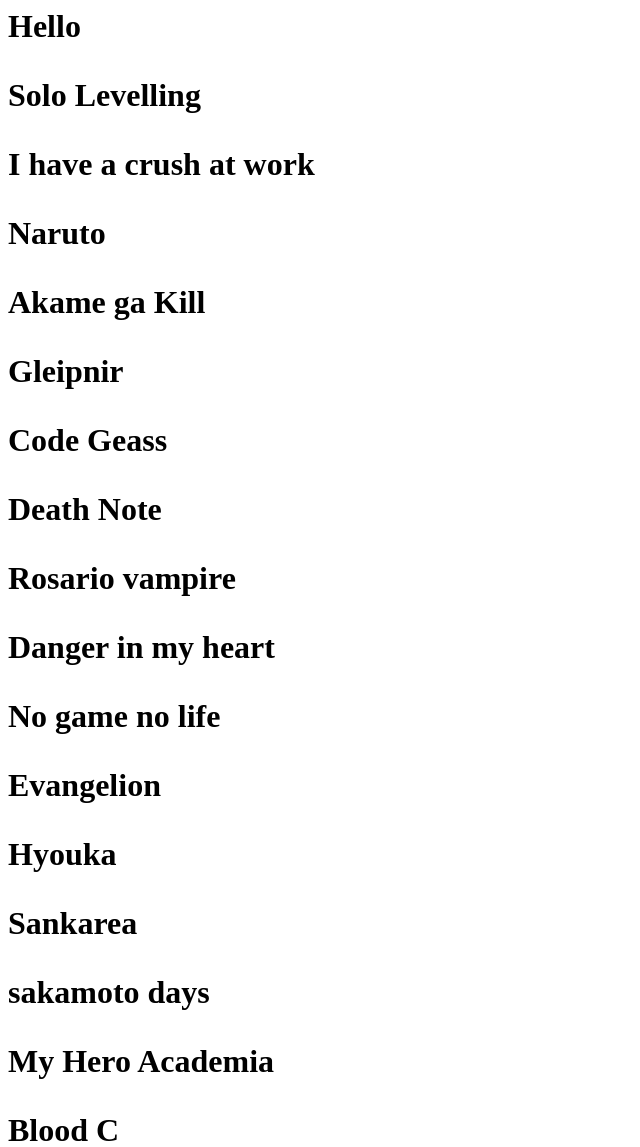
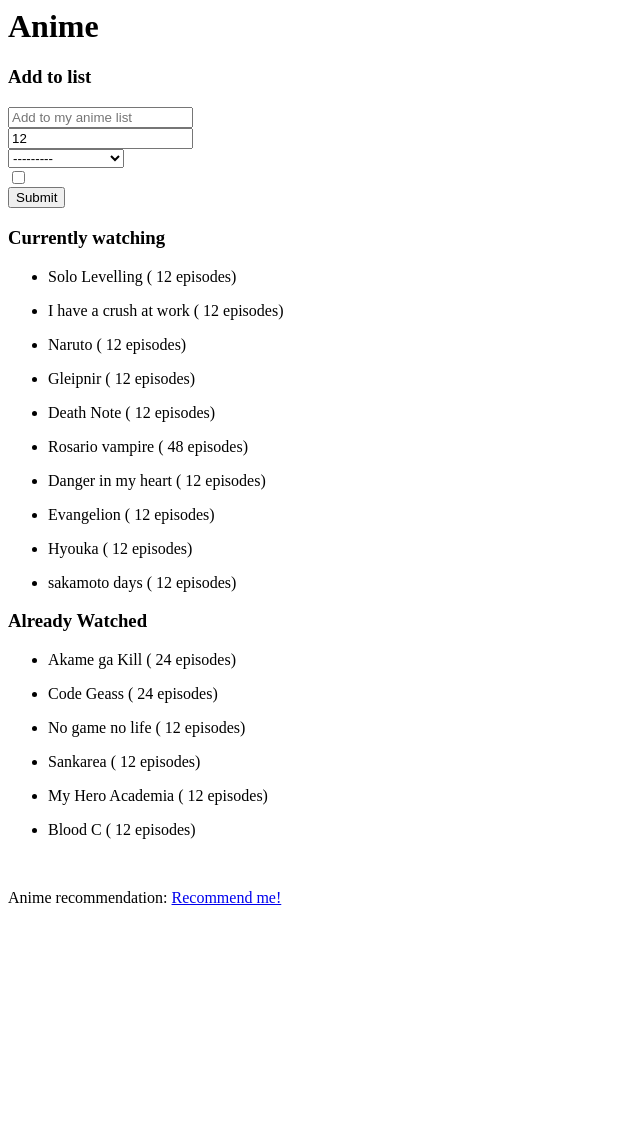
Before and after one commit to DMTolibas/anime-recommendation, a Django app: page / in a window 1280 px wide. Shown: the top 1147 px of the page, without its empty margins (0-640 px from the left). After the commit the page ends 905 px from the top, so only its background shows below. Run offline with Django 5.2, Linux system fonts and the light colour scheme; data comes from the database, SQL or seed files in the repository; both versions use the stored data as it was after the commit.

Commit message:
add CREATE function

```diff
--- /dev/null
+++ b/anime_recom/anime_list/forms.py
@@ -0,0 +1,13 @@
+from django import forms
+from django.forms import ModelForm
+
+
+from .models import Anime
+
+class AnimeForm(forms.ModelForm):
+
+    title = forms.CharField(widget=forms.TextInput(attrs={'placeholder': 'Add to my anime list'}))
+
+    class Meta:
+        model = Anime
+        fields = "__all__"
--- a/anime_recom/anime_list/models.py
+++ b/anime_recom/anime_list/models.py
@@ -40,13 +40,13 @@
     ("KIDS", "Kids"),
     )
 
-   title = models.CharField(max_length=200)
+   title = models.CharField(max_length=1000)
 
-   genre = MultiSelectField(max_length=50,
+   genre = MultiSelectField(max_length=200,
                   choices=ANIME_GENRE)
 
    num_ep = models.IntegerField(default=12)
-   completed = models.BooleanField(default="FALSE")
+   completed = models.BooleanField()
 
 
    def __str__(self):
--- a/anime_recom/anime_list/templates/home.html
+++ b/anime_recom/anime_list/templates/home.html
@@ -1,9 +1,47 @@
-<h1>Hello<h1>
+<h1>Anime</h1>
+
+<h3>Add to list</h3>
+
+<form method='POST' action='/'>
+
+    {% csrf_token %}
+
+    {{AnimeForm.title}}<br>
+    {{AnimeForm.num_ep}}<br>
+    {{AnimeForm.genre}}<br>
+    {{AnimeForm.completed}} <br>
 
 
-{% for anime in animes %}
+    <input class="btn" type="submit" name="add anime">
 
-    <p>  {{anime}} <p>
+</form>
 
 
+
+<h3>Currently watching</h3>
+
+{% for anime in animes %}
+    {% if anime.completed == False %}
+        <ul>
+            <li><p>  {{anime}} ( {{anime.num_ep}} episodes) <p>
+            </li>
+        </ul>
+    {% endif %}
 {% endfor %}
+
+<break>
+
+<h3>Already Watched</h3>
+
+{% for anime in animes %}
+    {% if anime.completed %}
+        <ul>
+            <li><p>  {{anime}} ( {{anime.num_ep}} episodes) <p>
+            </li>
+        </ul>
+    {% endif %}
+{% endfor %}
+
+<br>
+
+<p>Anime recommendation: <a href="/recommendation">Recommend me!</a></p>
--- /dev/null
+++ b/anime_recom/anime_list/templates/recom.html
@@ -0,0 +1 @@
+<h1>Recommendation System</h1>
--- a/anime_recom/anime_list/urls.py
+++ b/anime_recom/anime_list/urls.py
@@ -3,4 +3,5 @@
 
 urlpatterns = [
     path('', views.index, name="home"),
+    path('recommendation', views.recommend, name="recommendation"),
 ]
--- a/anime_recom/anime_list/views.py
+++ b/anime_recom/anime_list/views.py
@@ -1,12 +1,27 @@
-from django.shortcuts import render
+from django.shortcuts import render, redirect
 from django.http import HttpResponse
+
 from .models import Anime
-
+from .forms import AnimeForm
 
 # Create your views here.
 def index(request):
 
+    form = AnimeForm()
+
     anime = Anime.objects.all()
 
-    context = {"animes": anime}
+    if request.method == 'POST':
+        form = AnimeForm(request.POST)
+
+        if form.is_valid():
+            form.save()
+
+
+    context = {"animes": anime, "AnimeForm": form}
+
     return render(request, 'home.html', context)
+
+
+def recommend(request):
+    return render(request,'recom.html')
```
Also changed, not shown: anime_recom/anime_list/migrations/0002_alter_anime_completed_alter_anime_genre_and_more.py (added), anime_recom/db.sqlite3.
